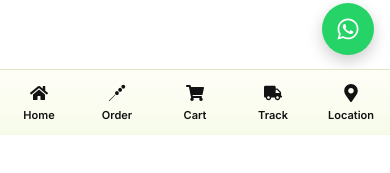
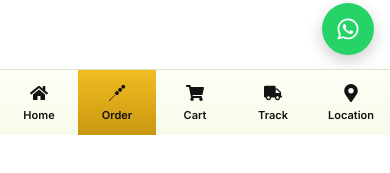
Before and after one commit to manikantaswamymatta/ulavapadu-mangoes-frontend-code, a Next.js app: page /products in a window 390 px wide. Shown: the part 709-882 px from the top of the page. Built offline with nearby package versions, Linux system fonts and the light colour scheme; no server answers.

Commit message:
Update MobileBottomNav.css

```diff
--- a/src/components/MobileBottomNav.css
+++ b/src/components/MobileBottomNav.css
@@ -37,7 +37,7 @@
 
 .mobile-tab.active {
   color: #121212;
-  background: transparent;
+  background: linear-gradient(180deg, #f1bc22 0%, #c99710 100%);
 }
 
 .mobile-tab.active .tab-label {
```
